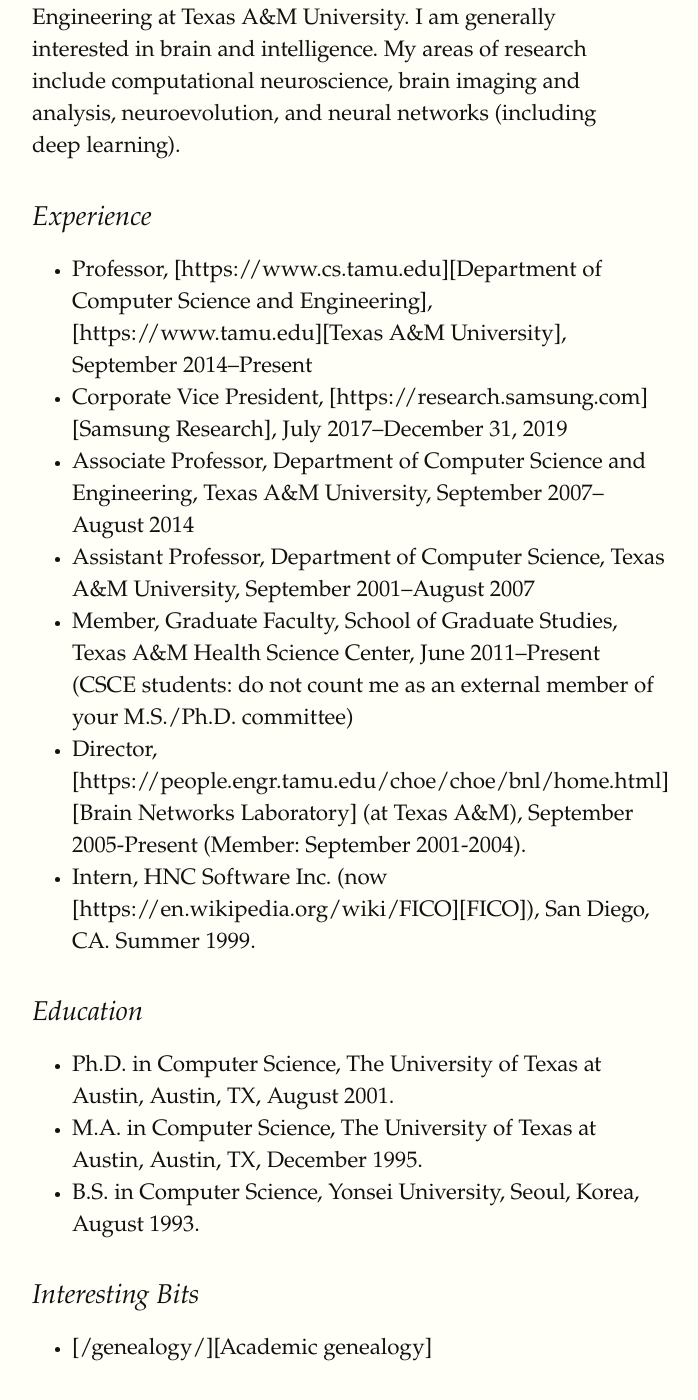
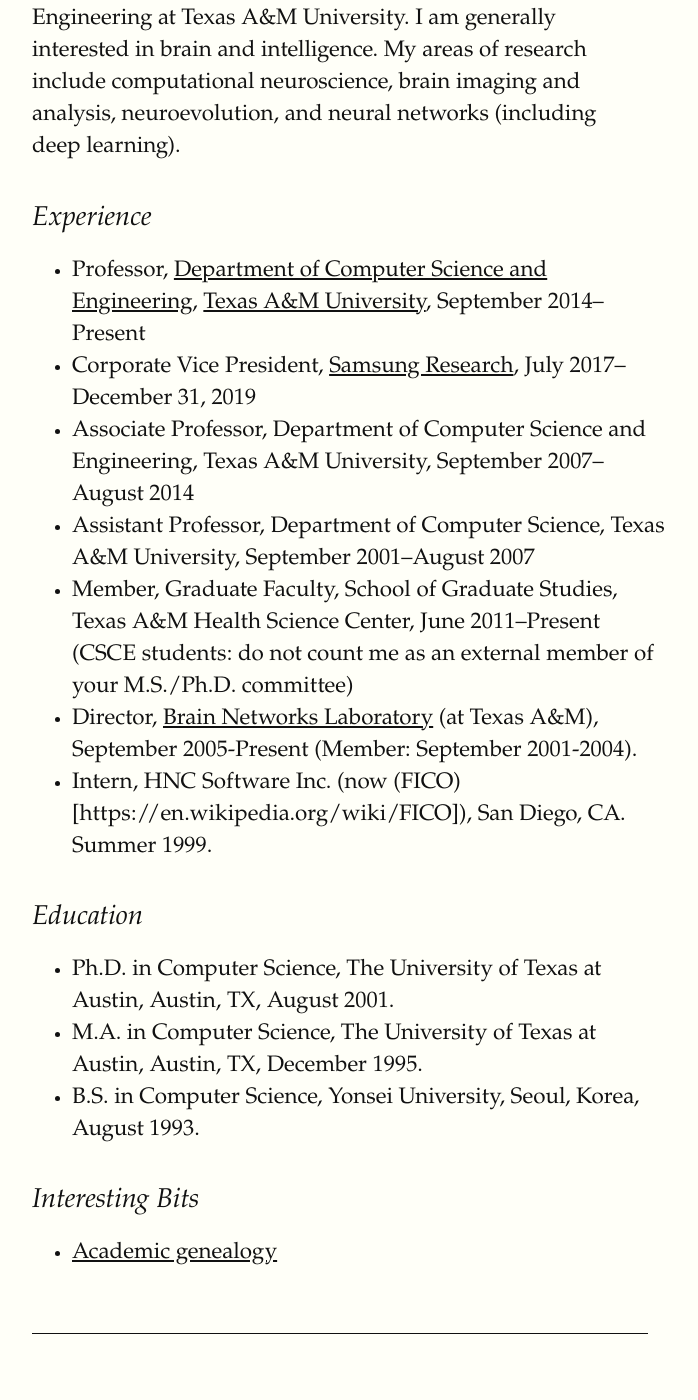
Before and after one commit to yschoe/yschoe.github.io, a Jekyll site: the page built from about.md, in a window 1280 px wide and 1400 px high, scrolled down 435 px. Shown: the whole window, without its empty margins (128-826 px from the left). Built offline with Jekyll 4.4.1, drawn with Linux system fonts in a browser that asks for light colours; some web fonts are replaced; some of the changed lines change nothing that is shown.

Commit message:
fixed href

```diff
--- a/about.md
+++ b/about.md
@@ -7,13 +7,13 @@ permalink: /about/
 I am a professor in the Department of Computer Science and Engineering at Texas A&amp;M University. I am generally interested in brain and intelligence. My areas of research include computational neuroscience, brain imaging and analysis, neuroevolution, and neural networks (including deep learning).
 
 ### Experience
-* Professor, [https://www.cs.tamu.edu][Department of Computer Science and Engineering], [https://www.tamu.edu][Texas A&M University], September 2014–Present
-* Corporate Vice President, [https://research.samsung.com][Samsung Research], July 2017–December 31, 2019
+* Professor, [Department of Computer Science and Engineering](https://www.cs.tamu.edu), [Texas A&M University](https://www.tamu.edu), September 2014–Present
+* Corporate Vice President, [Samsung Research](https://research.samsung.com), July 2017–December 31, 2019
 * Associate Professor, Department of Computer Science and Engineering, Texas A&M University, September 2007–August 2014
 * Assistant Professor, Department of Computer Science, Texas A&M University, September 2001–August 2007
 * Member, Graduate Faculty, School of Graduate Studies, Texas A&M Health Science Center, June 2011–Present (CSCE students: do not count me as an external member of your M.S./Ph.D. committee)
-* Director, [https://people.engr.tamu.edu/choe/choe/bnl/home.html][Brain Networks Laboratory] (at Texas A&M), September 2005-Present (Member: September 2001-2004).
-* Intern, HNC Software Inc. (now [https://en.wikipedia.org/wiki/FICO][FICO]), San Diego, CA. Summer 1999.
+* Director, [Brain Networks Laboratory](https://people.engr.tamu.edu/choe/choe/bnl/home.html) (at Texas A&M), September 2005-Present (Member: September 2001-2004).
+* Intern, HNC Software Inc. (now (FICO)[https://en.wikipedia.org/wiki/FICO]), San Diego, CA. Summer 1999.
 
 ### Education
 * Ph.D. in Computer Science, The University of Texas at Austin, Austin, TX, August 2001.
@@ -21,4 +21,4 @@ I am a professor in the Department of Computer Science and Engineering at Texas
 * B.S. in Computer Science, Yonsei University, Seoul, Korea, August 1993.
 
 ### Interesting bits
-* [/genealogy/][Academic genealogy]
+* [Academic genealogy](/genealogy/)
```
